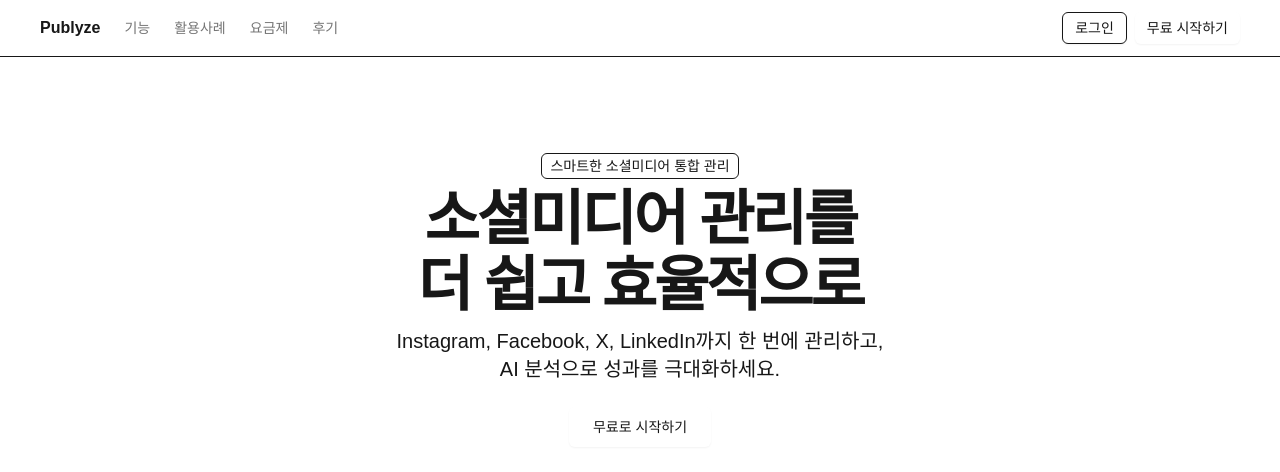
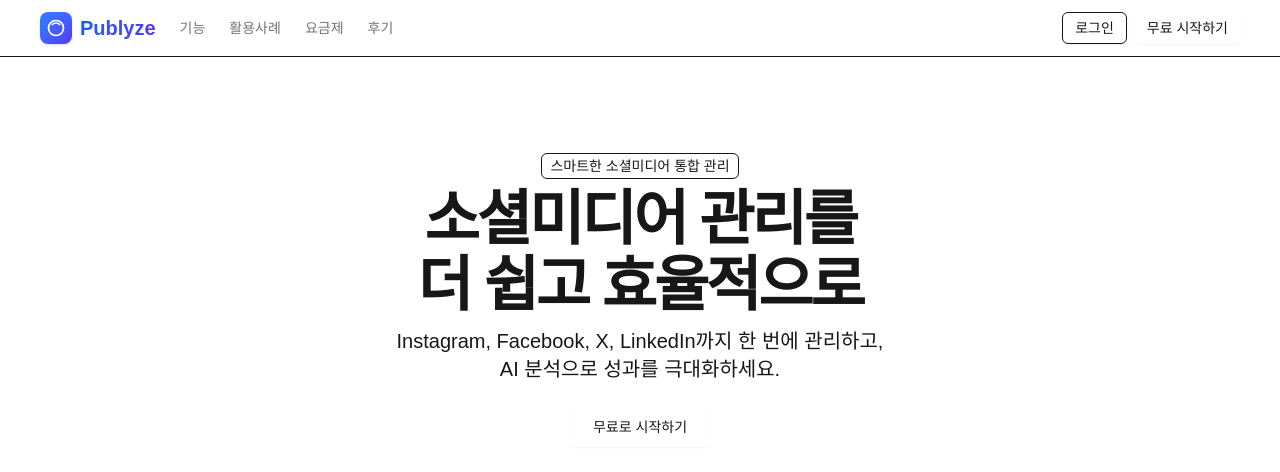
Before and after one commit to feelslikemmmm/Publyze, a Next.js app: page / in a window 1280 px wide. Shown: the top 472 px of the page. Built offline with nearby package versions, Linux system fonts and the light colour scheme.

Commit message:
styles(low): logo update

```diff
--- a/src/components/header.tsx
+++ b/src/components/header.tsx
@@ -1,5 +1,6 @@
 import Link from 'next/link';
 import { Button } from '@/components/ui/button';
+import { IconInnerShadowTop } from '@tabler/icons-react';
 import React from 'react';
 
 export function Header() {
@@ -8,7 +9,12 @@ export function Header() {
       <div className="container flex h-14 max-w-screen-2xl items-center px-10">
         <div className="mr-4 hidden md:flex">
           <Link href="/" className="mr-6 flex items-center space-x-2">
-            <span className="hidden font-bold sm:inline-block">Publyze</span>
+            <div className="p-1.5 bg-gradient-to-br from-blue-500 to-indigo-600 rounded-lg shadow-sm">
+              <IconInnerShadowTop className="size-5 text-white" />
+            </div>
+            <span className="hidden text-xl font-bold bg-gradient-to-r from-blue-600 to-indigo-600 bg-clip-text text-transparent sm:inline-block">
+              Publyze
+            </span>
           </Link>
           <nav className="flex items-center gap-6 text-sm">
             <Link
@@ -43,7 +49,12 @@ export function Header() {
               href="/"
               className="mr-6 flex items-center space-x-2 md:hidden"
             >
-              <span className="font-bold">Publyze</span>
+              <div className="p-1.5 bg-gradient-to-br from-blue-500 to-indigo-600 rounded-lg shadow-sm">
+                <IconInnerShadowTop className="size-5 text-white" />
+              </div>
+              <span className="text-xl font-bold bg-gradient-to-r from-blue-600 to-indigo-600 bg-clip-text text-transparent">
+                Publyze
+              </span>
             </Link>
           </div>
           <nav className="flex items-center gap-2">
```
